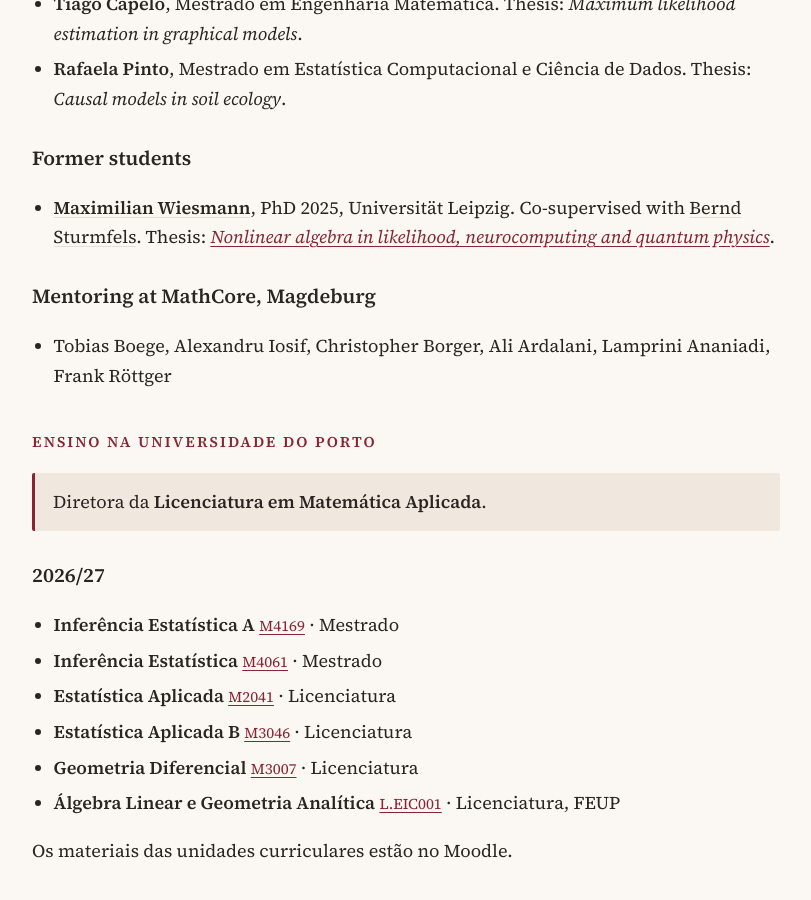
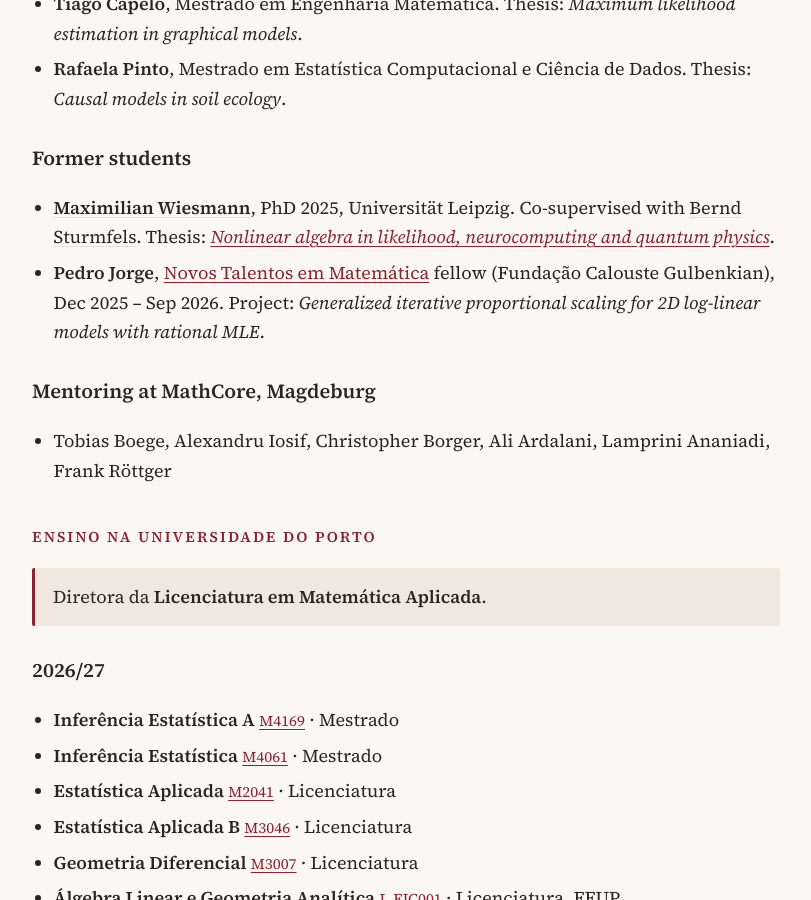
Before and after one commit to emduart2/emduart2.github.io, a Jekyll site: the page built from teaching/index.md, in a window 1280 px wide and 900 px high, scrolled down 423 px. Shown: the whole window, without its empty margins (234-1045 px from the left). Built offline with Jekyll 4.4.1, drawn with Linux system fonts in a browser that asks for light colours.

Commit message:
Add Pedro Jorge (Gulbenkian Novos Talentos) to former students
Co-Authored-By: Claude Opus 5.5 <noreply@anthropic.com>

```diff
--- a/teaching/index.md
+++ b/teaching/index.md
@@ -16,6 +16,7 @@ title: Teaching
 ### Former students
 
 - **{% include people.html names="Maximilian Wiesmann" %}**, PhD 2025, Universität Leipzig. Co-supervised with {% include people.html names="Bernd Sturmfels" %}. Thesis: [*Nonlinear algebra in likelihood, neurocomputing and quantum physics*](https://maximilianwiesmann.github.io/files/Thesis.pdf).
+- **Pedro Jorge**, [Novos Talentos em Matemática](https://gulbenkian.pt/bolsas-lista/novos-talentos/) fellow (Fundação Calouste Gulbenkian), Dec 2025 – Sep 2026. Project: *Generalized iterative proportional scaling for 2D log-linear models with rational MLE*.
 
 ### Mentoring at MathCore, Magdeburg
 
```
